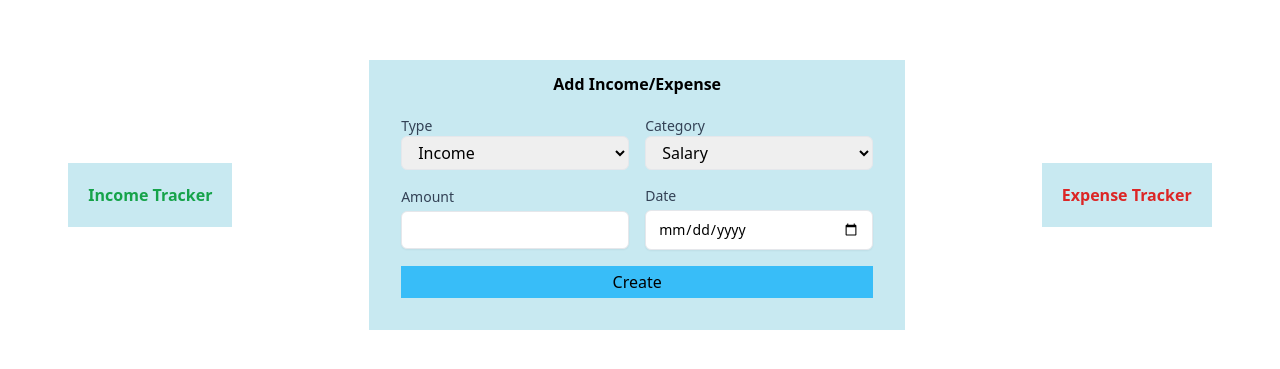
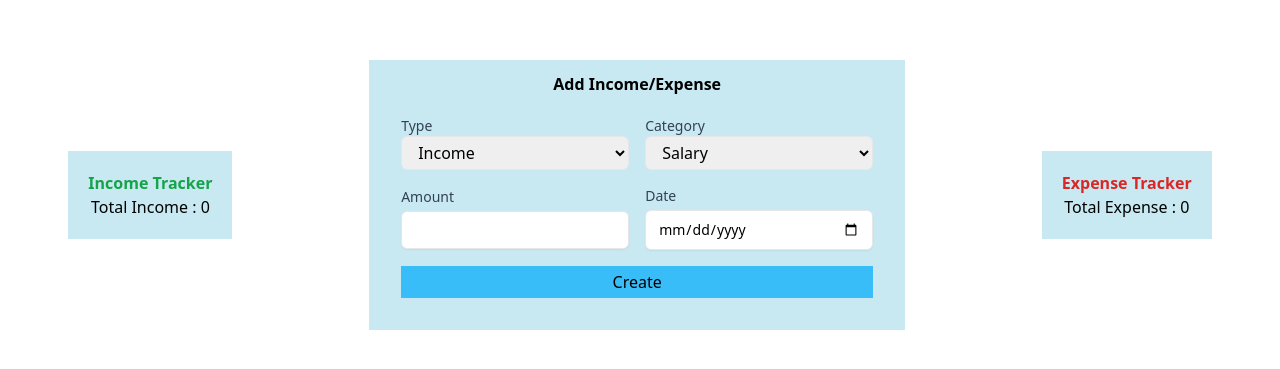
Before and after one commit to NikBK/expense-tracker, a Next.js app: page / in a window 1280 px wide. Shown: the part 197-566 px from the top of the page. Built offline with nearby package versions, Linux system fonts and the light colour scheme.

Commit message:
reloads chart

```diff
--- a/components/Form.jsx
+++ b/components/Form.jsx
@@ -22,6 +22,7 @@ const Form = () => {
             var data = { labels: [inputs.category], datasets: [{ data: [inputs.amount], backgroundColor: [randomColor()] }] };
             localStorage.setItem(`${inputs.type}_data`, JSON.stringify(data));
         }
+        window.location.reload();
     }
 
     return (
--- a/components/Tracker.jsx
+++ b/components/Tracker.jsx
@@ -13,10 +13,9 @@ const Tracker = ({ title }) => {
     useEffect(() => {
         // function checkUserDate() {
         var storeData = window.localStorage.getItem(`${title}_data`);
-        console.log("store", storeData);
+        //console.log("store", storeData);
         if (storeData) {
             setData(JSON.parse(storeData));
-
         }
         else {
             var tempData = { labels: [], datasets: [{ data: [], backgroundColor: [] }] };
@@ -36,6 +35,9 @@ const Tracker = ({ title }) => {
             <div className='chart-container'>
                 {data?.labels?.length > 0 && <Doughnut data={data} />}
             </div>
+            <article className='text-center'>
+                Total {title} : {data.datasets && data?.datasets[0]?.data.reduce((accu, cur) => accu += Number(cur), 0) || 0}
+            </article>
         </section>
     )
 }
```
